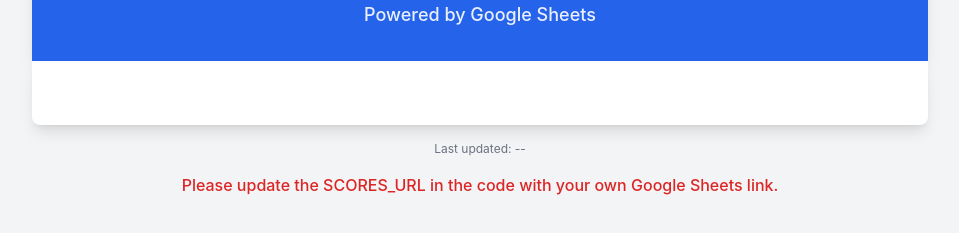
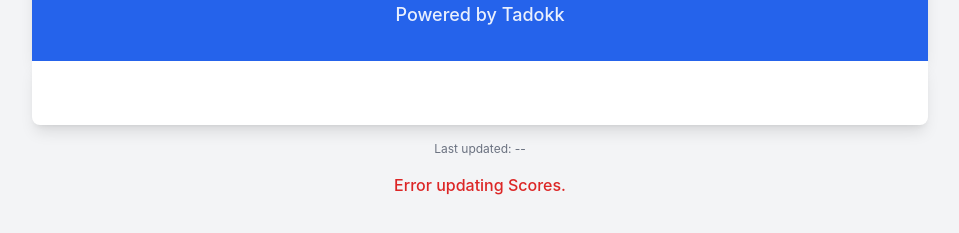
Before and after one commit to JeromeT3333/Tadokk, a plain HTML site: page Livescores.html in a window 1280 px wide. Shown: the part 345-578 px from the top of the page, without its empty margins (160-1119 px from the left). Drawn offline with nearby package versions, Linux system fonts and the light colour scheme.

Commit message:
Livescores.html

```diff
--- a/Livescores.html
+++ b/Livescores.html
@@ -32,7 +32,7 @@
         <!-- Header -->
         <header class="text-center py-6 md:py-8 bg-blue-600 text-white rounded-t-lg shadow-lg">
             <h1 class="text-3xl md:text-5xl font-extrabold tracking-tight">Live Scores</h1>
-            <p class="text-sm md:text-lg mt-2 font-medium opacity-90">Powered by Google Sheets</p>
+            <p class="text-sm md:text-lg mt-2 font-medium opacity-90">Powered by Tadokk</p>
         </header>
 
         <!-- Loading Indicator -->
@@ -155,7 +155,7 @@
         document.addEventListener('DOMContentLoaded', () => {
             if (SCORES_URL === 'YOUR_GOOGLE_SHEETS_URL_HERE') {
                 errorMessage.style.display = 'block';
-                errorMessage.querySelector('p').textContent = 'Please update the SCORES_URL in the code with your own Google Sheets link.';
+                errorMessage.querySelector('p').textContent = 'Error updating Scores.';
             } else {
                 fetchScores();
                 setInterval(fetchScores, REFRESH_INTERVAL_MS);
```
